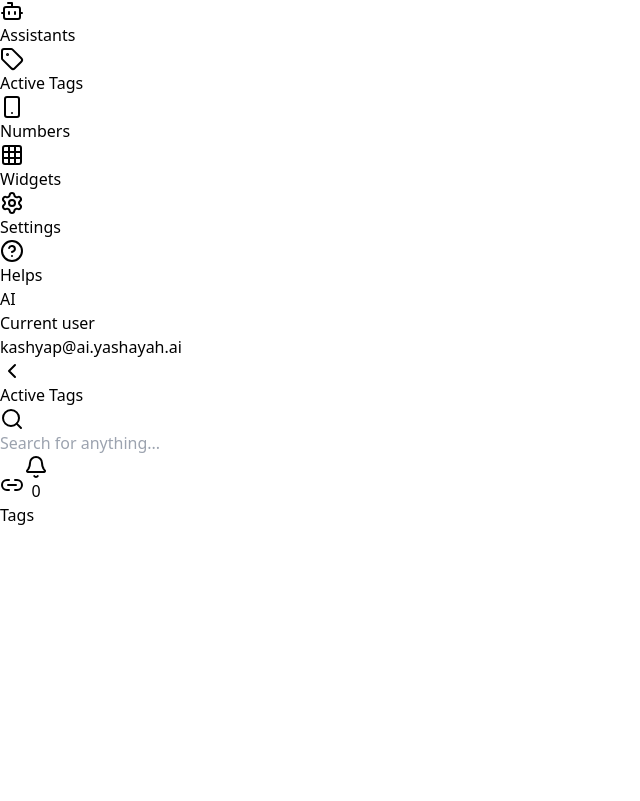
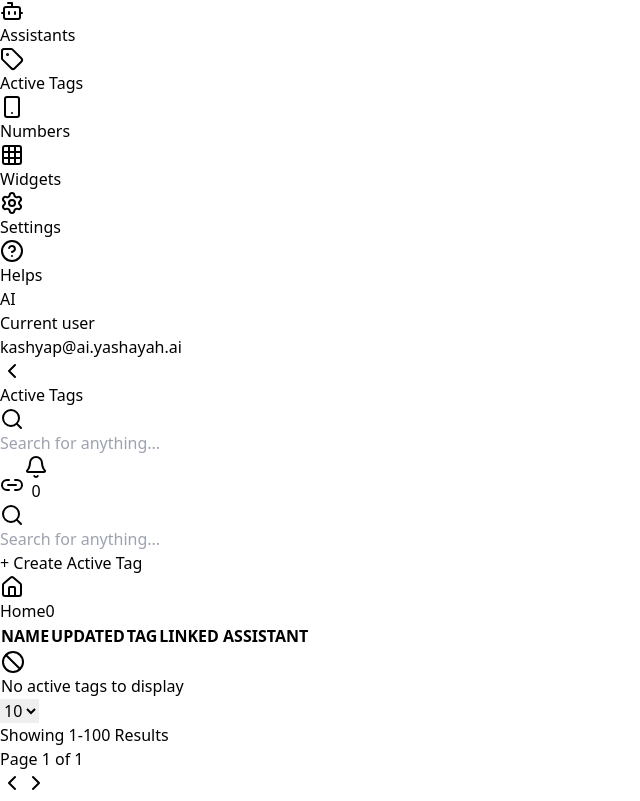
Before and after one commit to connectwithdevjerry/yeshaya, a React (Vite) app in the folder ui2/: page /activetags in a window 1280 px wide. Shown: the part 295-1096 px from the top of the page, without its empty margins (0-640 px from the left). Before the commit the page ends 822 px from the top, so only its background shows below. Built offline with nearby package versions, Linux system fonts and the light colour scheme.

Commit message:
feat: Implement Tags page with search functionality and modal for creating active tags

```diff
--- /dev/null
+++ b/ui2/src/components/ActiveTag/ActiveTag.jsx
@@ -0,0 +1,60 @@
+// src/components/tags/CreateActiveTagModal.jsx
+import React, { useState } from 'react';
+import { X, Info } from 'lucide-react';
+
+const CreateActiveTagModal = ({ isOpen, onClose }) => {
+  const [tagName, setTagName] = useState('');
+
+  if (!isOpen) return null;
+
+  const handleSave = () => {
+    console.log('Creating Active Tag:', tagName);
+    onClose();
+    setTagName(''); // Clear input after saving
+  };
+
+  return (
+    <div className="fixed inset-0 bg-gray-600 bg-opacity-50 flex items-center justify-center z-50">
+      <div className="bg-white rounded-lg shadow-xl w-full max-w-md p-6 relative">
+        {/* Modal Header */}
+        <div className="flex justify-between items-center pb-4 border-b border-gray-200 mb-6">
+          <h3 className="text-xl font-semibold text-gray-800">Create active tag</h3>
+          <button onClick={onClose} className="text-gray-400 hover:text-gray-600">
+            <X className="w-5 h-5" />
+          </button>
+        </div>
+
+        {/* Modal Content */}
+        <div className="mb-8">
+          <label htmlFor="tag-name" className="block text-sm font-medium text-gray-700 mb-1">
+            Name
+          </label>
+          <div className="relative">
+            <input
+              type="text"
+              id="tag-name"
+              value={tagName}
+              onChange={(e) => setTagName(e.target.value)}
+              className="w-full px-3 py-2 border border-gray-300 rounded-md shadow-sm focus:outline-none focus:ring-indigo-500 focus:border-indigo-500 text-sm pr-10"
+              placeholder="Enter tag name"
+            />
+            <Info className="absolute right-3 top-1/2 -translate-y-1/2 w-4 h-4 text-gray-400" title="Name of the active tag" />
+          </div>
+        </div>
+
+        {/* Modal Footer */}
+        <div className="flex justify-end">
+          <button
+            onClick={handleSave}
+            disabled={tagName.trim() === ''}
+            className="px-4 py-2 text-sm font-medium text-white bg-indigo-600 rounded-md shadow-sm hover:bg-indigo-700 disabled:bg-indigo-300 transition-colors"
+          >
+            Save changes
+          </button>
+        </div>
+      </div>
+    </div>
+  );
+};
+
+export default CreateActiveTagModal;
--- a/ui2/src/pages/Tags.jsx
+++ b/ui2/src/pages/Tags.jsx
@@ -1,9 +1,106 @@
-import React from 'react'
+// src/pages/TagsPage.jsx
+import React, { useState } from 'react';
+import { Search, ChevronLeft, ChevronRight, Ban, Home } from 'lucide-react';
+import CreateActiveTagModal from '../components/ActiveTag/ActiveTag';
 
-const Tags = () => {
+const activeTags = [];
+
+const TagsPage = () => {
+  const [isModalOpen, setIsModalOpen] = useState(false);
+
+  const headers = ['NAME', 'UPDATED', 'TAG', 'LINKED ASSISTANT'];
+
   return (
-    <div>Tags</div>
-  )
-}
+    <div className="flex-grow min-h-screen bg-gray-50 p-8">
+      <div className="max-w-7xl mx-auto">
 
-export default Tags
+
+        <div className="flex justify-end items-center mb-6">
+          <div className="relative mr-4">
+            <Search className="absolute left-3 top-1/2 -translate-y-1/2 w-4 h-4 text-gray-400" />
+            <input
+              type="text"
+              placeholder="Search for anything..."
+              className="pl-9 pr-3 py-2 border border-gray-300 rounded-md focus:outline-none focus:ring-indigo-500 focus:border-indigo-500 text-sm"
+            />
+          </div>
+
+          <button
+            onClick={() => setIsModalOpen(true)}
+            className="px-4 py-2 bg-black text-white text-sm font-medium rounded-md shadow-md hover:bg-gray-800 transition-colors flex items-center"
+          >
+            + Create Active Tag
+          </button>
+        </div>
+
+        <div className="text-sm font-medium text-gray-600 mb-4 flex items-center space-x-2">
+            <Home className='w-4 h-4' />
+            <span>Home</span>
+
+            <span className="ml-auto text-gray-400">0</span>
+        </div>
+
+
+        <div className="bg-white rounded-lg shadow-sm overflow-hidden mb-6">
+          <table className="min-w-full divide-y divide-gray-200">
+            <thead className="bg-gray-50">
+              <tr>
+                {headers.map((header) => (
+                  <th
+                    key={header}
+                    scope="col"
+                    className="px-6 py-3 text-left text-xs font-medium text-gray-500 uppercase tracking-wider"
+                  >
+                    {header}
+                  </th>
+                ))}
+              </tr>
+            </thead>
+            <tbody className="bg-white divide-y divide-gray-200">
+              {activeTags.length === 0 ? (
+                <tr>
+                  <td colSpan={headers.length} className="px-6 py-12 text-center text-gray-500 text-sm">
+                    <div className="flex flex-col items-center justify-center">
+                      <Ban className="w-8 h-8 text-gray-400 mb-2" />
+                      No active tags to display
+                    </div>
+                  </td>
+                </tr>
+              ) : (
+
+                null
+              )}
+            </tbody>
+          </table>
+        </div>
+
+
+        <div className="flex justify-between items-center pt-4 border-t border-gray-200">
+          <div className="flex items-center space-x-2 text-sm text-gray-700">
+            <div className="relative">
+              <select className="pl-3 pr-8 py-2 border border-gray-300 rounded-md text-sm focus:ring-indigo-500 focus:border-indigo-500">
+                <option>10</option>
+              </select>
+            </div>
+            <span>Showing 1-10</span>
+            <span className="font-medium text-gray-500">0 Results</span>
+          </div>
+          <div className="flex items-center space-x-2 text-sm">
+            <div className="text-gray-500">Page 1 of 1</div>
+            <button className="p-1 border border-gray-300 rounded text-gray-600 hover:bg-gray-50 disabled:opacity-50" disabled>
+              <ChevronLeft className="w-4 h-4" />
+            </button>
+            <button className="p-1 border border-gray-300 rounded text-gray-600 hover:bg-gray-50" disabled>
+              <ChevronRight className="w-4 h-4" />
+            </button>
+          </div>
+        </div>
+      </div>
+
+
+      <CreateActiveTagModal isOpen={isModalOpen} onClose={() => setIsModalOpen(false)} />
+    </div>
+  );
+};
+
+export default TagsPage;
```
